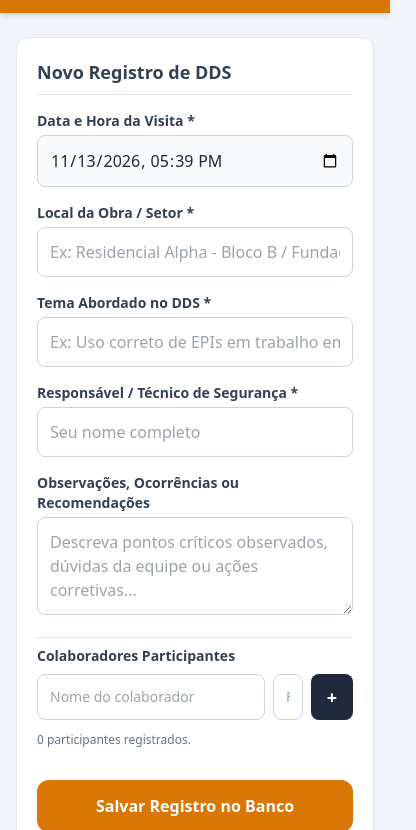
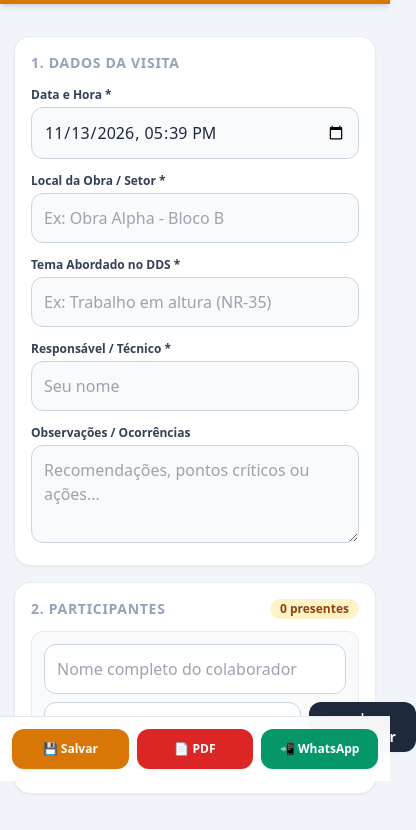
Before and after one commit to rodrigogomesrdg1991-sketch/app-dds-obras, a plain HTML site: page index.html in a window 390 px wide. Shown: the part 63-893 px from the top of the page, 416 px wide, since content can reach past the window. Drawn offline with nearby package versions, Linux system fonts and the light colour scheme.

Commit message:
Refactor index.html for mobile optimization and PWA
Updated HTML structure for improved mobile experience and added PWA support.

```diff
--- a/index.html
+++ b/index.html
@@ -2,127 +2,185 @@
 <html lang="pt-BR">
 <head>
     <meta charset="UTF-8">
-    <meta name="viewport" content="width=device-width, initial-scale=1.0, maximum-scale=1.0, user-scalable=no">
-    <title>DDS Campo | Registro de Segurança</title>
-    <!-- Tailwind CSS via CDN para estilização rápida e responsiva -->
+    <meta name="viewport" content="width=device-width, initial-scale=1.0, maximum-scale=1.0, user-scalable=no, viewport-fit=cover">
+    <title>DDS Campo | Segurança</title>
+
+    <!-- Configurações PWA (Instalação no Celular) -->
+    <link rel="manifest" href="manifest.json">
+    <meta name="theme-color" content="#d97706">
+    <meta name="apple-mobile-web-app-capable" content="yes">
+    <meta name="apple-mobile-web-app-status-bar-style" content="black-translucent">
+    <meta name="apple-mobile-web-app-title" content="DDS Campo">
+    <link rel="apple-touch-icon" href="https://cdn-icons-png.flaticon.com/512/1161/1161388.png">
+
+    <!-- Tailwind CSS -->
     <script src="https://cdn.tailwindcss.com"></script>
-    <!-- Bibliotecas para geração de PDF no navegador -->
+    <!-- Bibliotecas PDF -->
     <script src="https://cdnjs.cloudflare.com/ajax/libs/jspdf/2.5.1/jspdf.umd.min.js"></script>
     <script src="https://cdnjs.cloudflare.com/ajax/libs/jspdf-autotable/3.8.2/jspdf.plugin.autotable.min.js"></script>
-    <!-- SDK Oficial do Supabase -->
+    <!-- SDK Supabase -->
     <script src="https://cdn.jsdelivr.net/npm/@supabase/supabase-js@2"></script>
+
+    <style>
+        /* Evita zoom automático no iPhone ao tocar em inputs e melhora o toque */
+        input, textarea, select { font-size: 16px !important; }
+        body { -webkit-tap-highlight-color: transparent; }
+    </style>
 </head>
-<body class="bg-slate-100 text-slate-800 font-sans antialiased pb-12">
+<body class="bg-slate-100 text-slate-800 font-sans antialiased pb-28 select-none">
 
-    <!-- Cabeçalho Fixo -->
-    <header class="bg-amber-600 text-white shadow-md sticky top-0 z-10">
-        <div class="max-w-2xl mx-auto px-4 py-4 flex justify-between items-center">
-            <div>
-                <h1 class="text-xl font-bold tracking-tight">DDS Campo</h1>
-                <p class="text-xs text-amber-100">Diálogo Diário de Segurança</p>
+    <!-- Cabeçalho Estilo App Nativo -->
+    <header class="bg-amber-600 text-white shadow-md sticky top-0 z-20 pt-safe">
+        <div class="max-w-lg mx-auto px-4 py-3.5 flex justify-between items-center">
+            <div class="flex items-center gap-2.5">
+                <div class="bg-white/20 p-2 rounded-xl">
+                    <svg class="w-5 h-5 text-white" fill="none" stroke="currentColor" viewBox="0 0 24 24">
+                        <path stroke-linecap="round" stroke-linejoin="round" stroke-width="2.5" d="M9 12l2 2 4-4m5.618-4.016A11.955 11.955 0 0112 2.944a11.955 11.955 0 01-8.618 3.04A12.02 12.02 0 003 9c0 5.591 3.824 10.29 9 11.622 5.176-1.332 9-6.03 9-11.622 0-1.042-.133-2.052-.382-3.016z"/>
+                    </svg>
+                </div>
+                <div>
+                    <h1 class="text-lg font-bold leading-tight">DDS Campo</h1>
+                    <p class="text-[11px] text-amber-100">Segurança do Trabalho</p>
+                </div>
             </div>
-            <button onclick="carregarHistorico()" class="bg-amber-700 hover:bg-amber-800 text-xs font-semibold px-3 py-2 rounded-lg transition">
+            <button type="button" onclick="carregarHistorico()" class="bg-amber-700 active:bg-amber-800 text-xs font-semibold px-3.5 py-2 rounded-xl shadow-sm transition">
                 Histórico
             </button>
         </div>
     </header>
 
-    <main class="max-w-2xl mx-auto px-4 pt-6 space-y-6">
+    <main class="max-w-lg mx-auto px-3.5 pt-4 space-y-4">
 
-        <!-- Formulário Principal -->
-        <form id="ddsForm" class="bg-white p-5 rounded-xl shadow-sm border border-slate-200 space-y-4">
-            <h2 class="text-lg font-bold text-slate-700 border-b pb-2">Novo Registro de DDS</h2>
+        <!-- Banner de Instalação (Aparece automaticamente no Android/Chrome se ainda não instalado) -->
+        <div id="bannerInstalar" class="hidden bg-slate-900 text-white p-3.5 rounded-2xl shadow-md flex items-center justify-between gap-3">
+            <div class="text-xs">
+                <p class="font-bold text-amber-400">Instalar App no Celular</p>
+                <p class="text-slate-300 mt-0.5">Acesse rápido direto da tela inicial na obra.</p>
+            </div>
+            <button type="button" id="btnInstalarApp" class="bg-amber-500 text-slate-950 font-bold text-xs px-3.5 py-2 rounded-xl shrink-0">
+                Instalar
+            </button>
+        </div>
 
-            <!-- Data e Hora -->
-            <div>
-                <label class="block text-sm font-semibold text-slate-700 mb-1">Data e Hora da Visita *</label>
-                <input type="datetime-local" id="dataHora" required
-                    class="w-full p-3 border border-slate-300 rounded-lg bg-slate-50 focus:ring-2 focus:ring-amber-500 focus:outline-none">
+        <!-- Seção de Histórico (Fica no topo quando aberta para fácil visualização) -->
+        <section id="secaoHistorico" class="bg-white p-4 rounded-2xl shadow-sm border border-slate-200 hidden">
+            <div class="flex justify-between items-center border-b border-slate-100 pb-2.5 mb-3">
+                <h2 class="text-base font-bold text-slate-800">Últimos DDS Salvos</h2>
+                <button type="button" onclick="document.getElementById('secaoHistorico').classList.add('hidden')" class="text-xs font-semibold text-amber-600 px-2 py-1">Fechar</button>
+            </div>
+            <div id="listaHistorico" class="space-y-2.5 text-sm"></div>
+        </section>
+
+        <!-- Formulário Principal Otimizado para Toque -->
+        <form id="ddsForm" class="space-y-4">
+
+            <!-- Card 1: Dados da Visita -->
+            <div class="bg-white p-4 rounded-2xl shadow-sm border border-slate-200/80 space-y-3.5">
+                <h2 class="text-sm font-bold uppercase tracking-wider text-slate-400">1. Dados da Visita</h2>
+
+                <div>
+                    <label class="block text-xs font-bold text-slate-700 mb-1">Data e Hora *</label>
+                    <input type="datetime-local" id="dataHora" required
+                        class="w-full p-3 border border-slate-300 rounded-xl bg-slate-50 focus:bg-white focus:ring-2 focus:ring-amber-500 focus:border-amber-500 focus:outline-none">
+                </div>
+
+                <div>
+                    <label class="block text-xs font-bold text-slate-700 mb-1">Local da Obra / Setor *</label>
+                    <input type="text" id="obraSetor" placeholder="Ex: Obra Alpha - Bloco B" required
+                        class="w-full p-3 border border-slate-300 rounded-xl bg-slate-50 focus:bg-white focus:ring-2 focus:ring-amber-500 focus:outline-none">
+                </div>
+
+                <div>
+                    <label class="block text-xs font-bold text-slate-700 mb-1">Tema Abordado no DDS *</label>
+                    <input type="text" id="tema" placeholder="Ex: Trabalho em altura (NR-35)" required
+                        class="w-full p-3 border border-slate-300 rounded-xl bg-slate-50 focus:bg-white focus:ring-2 focus:ring-amber-500 focus:outline-none">
+                </div>
+
+                <div>
+                    <label class="block text-xs font-bold text-slate-700 mb-1">Responsável / Técnico *</label>
+                    <input type="text" id="responsavel" placeholder="Seu nome" required
+                        class="w-full p-3 border border-slate-300 rounded-xl bg-slate-50 focus:bg-white focus:ring-2 focus:ring-amber-500 focus:outline-none">
+                </div>
+
+                <div>
+                    <label class="block text-xs font-bold text-slate-700 mb-1">Observações / Ocorrências</label>
+                    <textarea id="observacoes" rows="3" placeholder="Recomendações, pontos críticos ou ações..."
+                        class="w-full p-3 border border-slate-300 rounded-xl bg-slate-50 focus:bg-white focus:ring-2 focus:ring-amber-500 focus:outline-none"></textarea>
+                </div>
             </div>
 
-            <!-- Local da Obra / Setor -->
-            <div>
-                <label class="block text-sm font-semibold text-slate-700 mb-1">Local da Obra / Setor *</label>
-                <input type="text" id="obraSetor" placeholder="Ex: Residencial Alpha - Bloco B / Fundação" required
-                    class="w-full p-3 border border-slate-300 rounded-lg focus:ring-2 focus:ring-amber-500 focus:outline-none">
-            </div>
+            <!-- Card 2: Lista de Participantes (Empilhado para caber perfeito no celular) -->
+            <div class="bg-white p-4 rounded-2xl shadow-sm border border-slate-200/80 space-y-3">
+                <div class="flex justify-between items-center">
+                    <h2 class="text-sm font-bold uppercase tracking-wider text-slate-400">2. Participantes</h2>
+                    <span id="contadorParticipantes" class="text-xs font-bold bg-amber-100 text-amber-800 px-2.5 py-0.5 rounded-full">0 presentes</span>
+                </div>
 
-            <!-- Tema Abordado -->
-            <div>
-                <label class="block text-sm font-semibold text-slate-700 mb-1">Tema Abordado no DDS *</label>
-                <input type="text" id="tema" placeholder="Ex: Uso correto de EPIs em trabalho em altura (NR-35)" required
-                    class="w-full p-3 border border-slate-300 rounded-lg focus:ring-2 focus:ring-amber-500 focus:outline-none">
-            </div>
+                <div class="space-y-2 bg-slate-50 p-3 rounded-xl border border-slate-200/70">
+                    <input type="text" id="novoParticipanteNome" placeholder="Nome completo do colaborador"
+                        class="w-full p-3 border border-slate-300 rounded-xl bg-white focus:ring-2 focus:ring-amber-500 focus:outline-none">
 
-            <!-- Responsável / Técnico -->
-            <div>
-                <label class="block text-sm font-semibold text-slate-700 mb-1">Responsável / Técnico de Segurança *</label>
-                <input type="text" id="responsavel" placeholder="Seu nome completo" required
-                    class="w-full p-3 border border-slate-300 rounded-lg focus:ring-2 focus:ring-amber-500 focus:outline-none">
-            </div>
+                    <div class="flex gap-2">
+                        <input type="text" id="novoParticipanteFuncao" placeholder="Função (Ex: Pedreiro)"
+                            class="flex-1 p-3 border border-slate-300 rounded-xl bg-white focus:ring-2 focus:ring-amber-500 focus:outline-none">
 
-            <!-- Observações -->
-            <div>
-                <label class="block text-sm font-semibold text-slate-700 mb-1">Observações, Ocorrências ou Recomendações</label>
-                <textarea id="observacoes" rows="3" placeholder="Descreva pontos críticos observados, dúvidas da equipe ou ações corretivas..."
-                    class="w-full p-3 border border-slate-300 rounded-lg focus:ring-2 focus:ring-amber-500 focus:outline-none"></textarea>
-            </div>
-
-            <!-- Lista de Participantes -->
-            <div class="pt-2 border-t border-slate-200">
-                <label class="block text-sm font-semibold text-slate-700 mb-2">Colaboradores Participantes</label>
-
-                <div class="flex gap-2 mb-3">
-                    <input type="text" id="novoParticipanteNome" placeholder="Nome do colaborador"
-                        class="flex-1 p-3 border border-slate-300 rounded-lg text-sm focus:ring-2 focus:ring-amber-500 focus:outline-none">
-                    <input type="text" id="novoParticipanteFuncao" placeholder="Função (Ex: Pedreiro)"
-                        class="w-1/3 p-3 border border-slate-300 rounded-lg text-sm focus:ring-2 focus:ring-amber-500 focus:outline-none">
-                    <button type="button" onclick="adicionarParticipante()"
-                        class="bg-slate-800 hover:bg-slate-900 text-white font-bold px-4 rounded-lg text-lg transition">
-                        +
-                    </button>
+                        <button type="button" onclick="adicionarParticipante()"
+                            class="bg-slate-800 active:bg-slate-950 text-white font-bold px-5 rounded-xl text-sm shadow-sm transition flex items-center gap-1">
+                            <span>+ Adicionar</span>
+                        </button>
+                    </div>
                 </div>
 
                 <!-- Lista Dinâmica -->
-                <ul id="listaParticipantesUI" class="space-y-2 text-sm">
-                    <!-- Itens inseridos via JS -->
-                </ul>
-                <p id="contadorParticipantes" class="text-xs text-slate-500 mt-2">0 participantes registrados.</p>
+                <ul id="listaParticipantesUI" class="space-y-2"></ul>
             </div>
 
-            <!-- Botões de Ação -->
-            <div class="pt-4 space-y-3">
-                <button type="submit" id="btnSalvar"
-                    class="w-full bg-amber-600 hover:bg-amber-700 text-white font-bold py-3.5 px-4 rounded-xl shadow transition flex justify-center items-center gap-2">
-                    <span>Salvar Registro no Banco</span>
-                </button>
+            <!-- Barra Fixa Inferior de Ações Rápidas (Polegar) -->
+            <div class="fixed bottom-0 left-0 right-0 bg-white/95 backdrop-blur-md border-t border-slate-200 p-3 z-20">
+                <div class="max-w-lg mx-auto grid grid-cols-3 gap-2">
+                    <button type="submit" id="btnSalvar"
+                        class="bg-amber-600 active:bg-amber-700 text-white font-bold py-3 px-2 rounded-xl shadow-sm text-xs flex flex-col items-center justify-center gap-0.5">
+                        <span>💾 Salvar</span>
+                    </button>
 
-                <div class="grid grid-cols-2 gap-3">
                     <button type="button" onclick="gerarPDF()"
-                        class="bg-red-600 hover:bg-red-700 text-white font-semibold py-3 px-4 rounded-xl shadow transition text-sm">
-                        Baixar PDF Formal
+                        class="bg-red-600 active:bg-red-700 text-white font-bold py-3 px-2 rounded-xl shadow-sm text-xs flex flex-col items-center justify-center gap-0.5">
+                        <span>📄 PDF</span>
                     </button>
+
                     <button type="button" onclick="compartilharWhatsApp()"
-                        class="bg-emerald-600 hover:bg-emerald-700 text-white font-semibold py-3 px-4 rounded-xl shadow transition text-sm">
-                        Enviar WhatsApp
+                        class="bg-emerald-600 active:bg-emerald-700 text-white font-bold py-3 px-2 rounded-xl shadow-sm text-xs flex flex-col items-center justify-center gap-0.5">
+                        <span>📲 WhatsApp</span>
                     </button>
                 </div>
             </div>
+
         </form>
-
-        <!-- Seção de Histórico (Supabase) -->
-        <section id="secaoHistorico" class="bg-white p-5 rounded-xl shadow-sm border border-slate-200 hidden">
-            <div class="flex justify-between items-center border-b pb-2 mb-4">
-                <h2 class="text-lg font-bold text-slate-700">Últimos Registros Salvos</h2>
-                <button onclick="document.getElementById('secaoHistorico').classList.add('hidden')" class="text-xs text-slate-500 underline">Fechar</button>
-            </div>
-            <div id="listaHistorico" class="space-y-3 text-sm">
-                <p class="text-slate-500">Carregando...</p>
-            </div>
-        </section>
-
     </main>
 
     <script src="app.js"></script>
+    <script>
+        // Lógica para botão de instalação PWA no Android/Chrome
+        let deferredPrompt;
+        const bannerInstalar = document.getElementById('bannerInstalar');
+        const btnInstalar = document.getElementById('btnInstalarApp');
+
+        window.addEventListener('beforeinstallprompt', (e) => {
+            e.preventDefault();
+            deferredPrompt = e;
+            bannerInstalar.classList.remove('hidden');
+        });
+
+        btnInstalar.addEventListener('click', async () => {
+            if (deferredPrompt) {
+                deferredPrompt.prompt();
+                const { outcome } = await deferredPrompt.userChoice;
+                if (outcome === 'accepted') {
+                    bannerInstalar.classList.add('hidden');
+                }
+                deferredPrompt = null;
+            }
+        });
+    </script>
 </body>
 </html>
```
